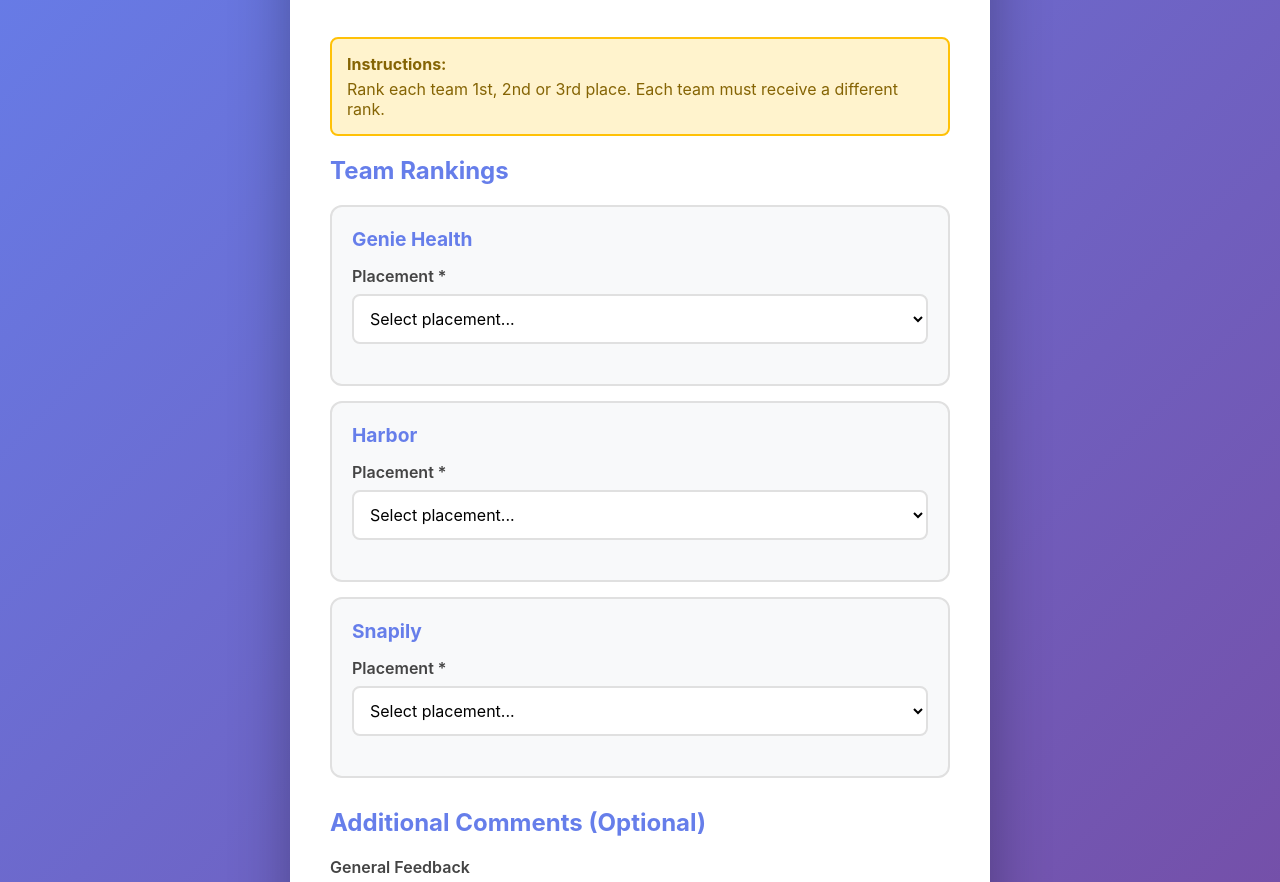
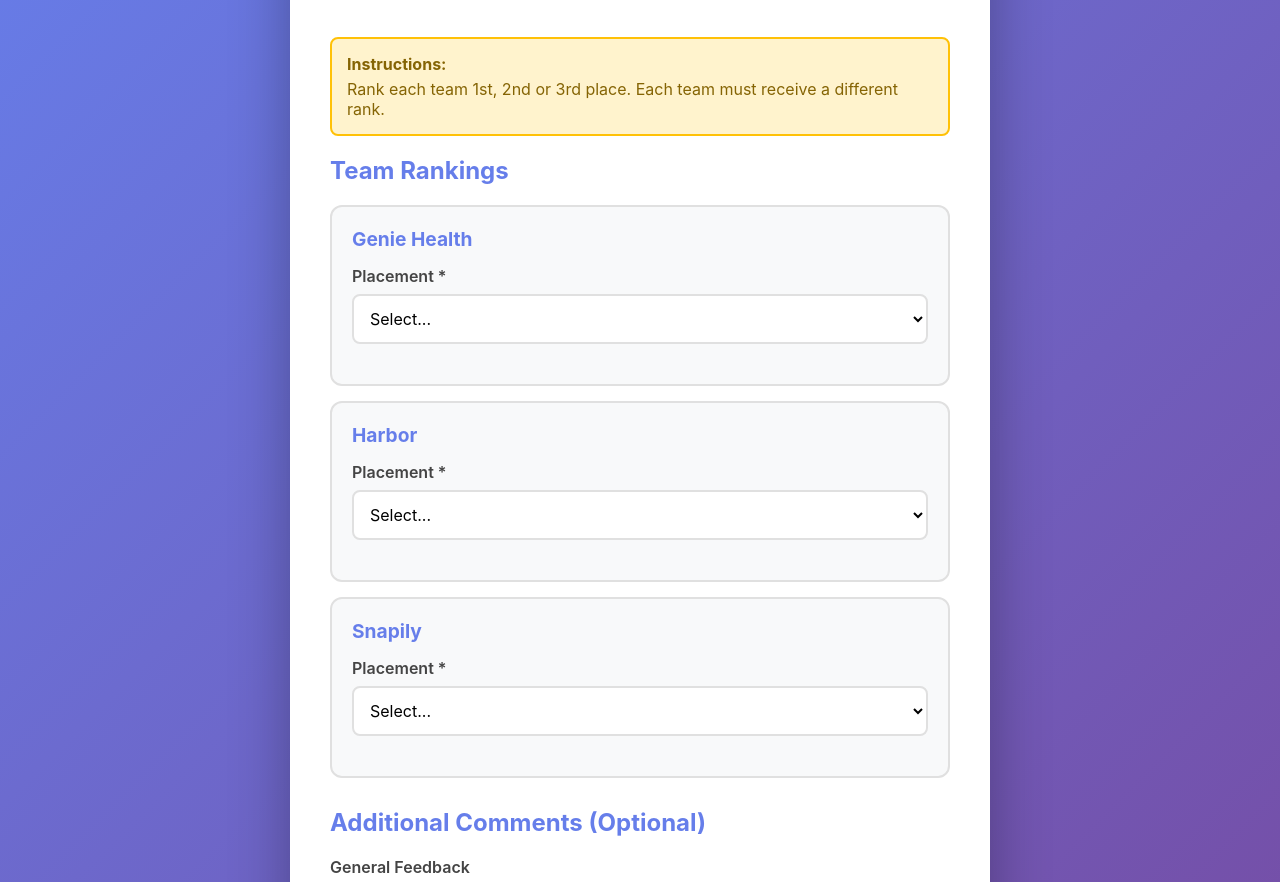
Before and after one commit to JessicaUXDI/AI-Design-for-Social-Good_Judges-rubric, a website: page index.html in a window 1280 px wide. Shown: the part 158-1040 px from the top of the page. Drawn offline with Linux system fonts and the light colour scheme.

Commit message:
Change placeholder text in select options

```diff
--- a/index.html
+++ b/index.html
@@ -186,7 +186,7 @@
                     <div class="form-group">
                         <label for="snapily">Placement *</label>
                         <select id="snapily" name="snapily" required>
-                            <option value="">Select placement...</option>
+                            <option value="">Select...</option>
                             <option value="1">1st Place</option>
                             <option value="2">2nd Place</option>
                             <option value="3">3rd Place</option>
@@ -199,7 +199,7 @@
                     <div class="form-group">
                         <label for="genie">Placement *</label>
                         <select id="genie" name="genie" required>
-                            <option value="">Select placement...</option>
+                            <option value="">Select...</option>
                             <option value="1">1st Place</option>
                             <option value="2">2nd Place</option>
                             <option value="3">3rd Place</option>
@@ -212,7 +212,7 @@
                     <div class="form-group">
                         <label for="harbor">Placement *</label>
                         <select id="harbor" name="harbor" required>
-                            <option value="">Select placement...</option>
+                            <option value="">Select...</option>
                             <option value="1">1st Place</option>
                             <option value="2">2nd Place</option>
                             <option value="3">3rd Place</option>
```
